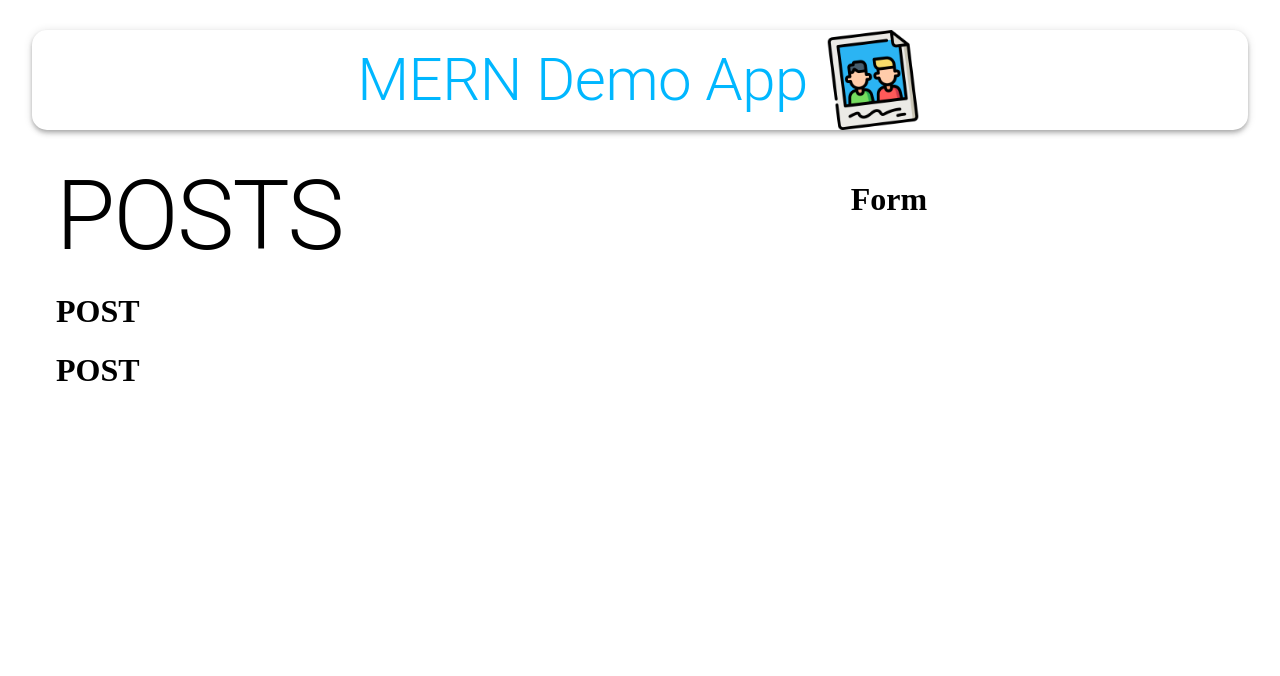
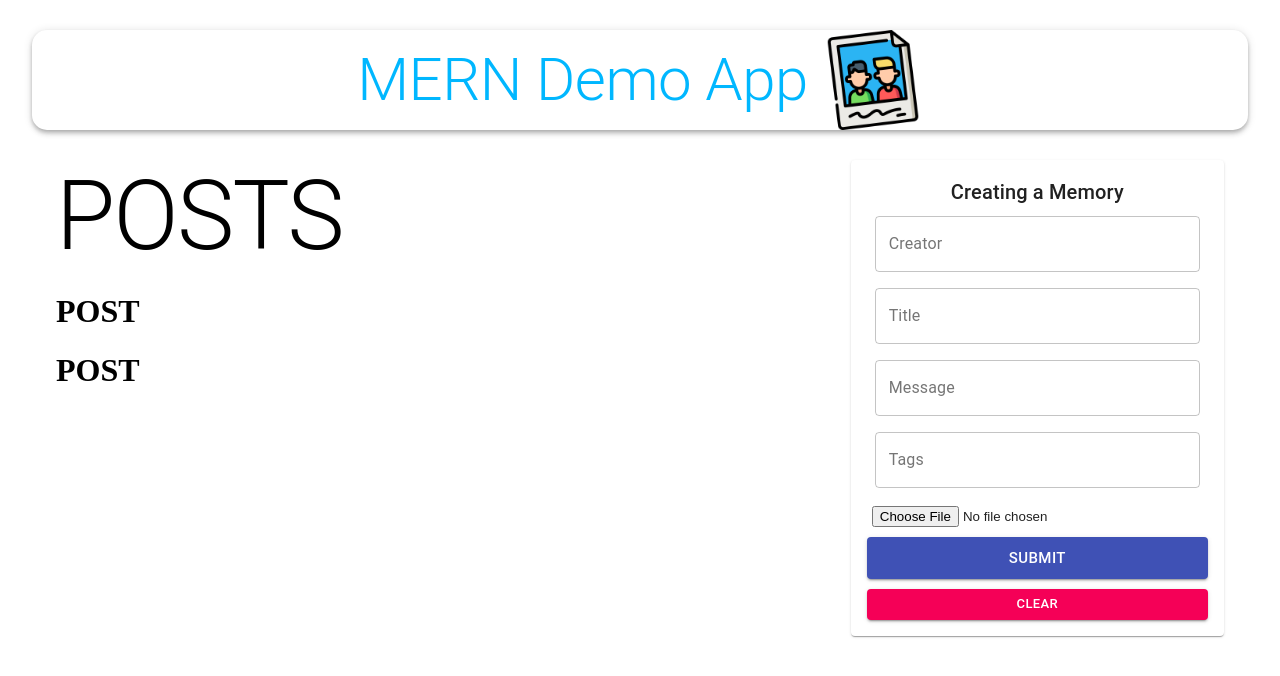
Before and after one commit to AlexGidge/MERN-Demo, a React (Create React App) app in the folder Client/: page / in a window 1280 px wide. Shown: the top 676 px of the page. Built offline with nearby package versions, Linux system fonts and the light colour scheme; no server answers.

Commit message:
Created submit form

```diff
--- a/Client/src/components/Form/Form.js
+++ b/Client/src/components/Form/Form.js
@@ -1,9 +1,38 @@
-import React from 'react';
+import React, { useState } from 'react';
+import { TextField, Typography, Button, Paper } from '@material-ui/core';
+import FileBase from 'react-file-base64';
 import useStyles from './styles';
 
 const Form = () => {
+  const [postData, setPostData] = useState({ creator: '', title: '', message: '', tags: '', selectedFile: '' });
+
   const classes = useStyles();
-  return <h1>Form</h1>;
+
+  const handleSubmit = () => {
+
+  }
+
+  const clear = () => {
+
+  }
+
+  return (
+    <Paper className={classes.paper}>
+      <form autoComplete="off" noValidate className={`${classes.root} ${classes.form}`} onSubmit={handleSubmit}>
+        <Typography variant="h6">Creating a Memory</Typography>
+        <TextField name="creator" variant="outlined" label="Creator" fullWidth value={postData.creator} onChange={(e) => setPostData({ ...postData, creator: e.target.value })} />
+        <TextField name="title" variant="outlined" label="Title" fullWidth value={postData.title} onChange={(e) => setPostData({ ...postData, title: e.target.value })} />
+        <TextField name="message" variant="outlined" label="Message" fullWidth value={postData.message} onChange={(e) => setPostData({ ...postData, message: e.target.value })} />
+        <TextField name="tags" variant="outlined" label="Tags" fullWidth value={postData.tags} onChange={(e) => setPostData({ ...postData, tags: e.target.value })} />
+        {/* TODO: Better way of handling form post data. This cannot be the react redux pattern */}
+        <div className={classes.fileInput}>
+          <FileBase type="file" multiple={false} onDone={({ base64 }) => setPostData({ ...postData, selectedFile: base64 })} />
+        </div>
+        <Button className={classes.buttonSubmit} variant="contained" color="primary" size="large" type="submit" fullWidth>Submit</Button>
+        <Button variant="contained" color="secondary" size="small" onClick={clear} fullWidth>Clear</Button>
+      </form>
+    </Paper >
+  );
 };
 
 export default Form;
--- a/Client/src/components/Posts/Posts.js
+++ b/Client/src/components/Posts/Posts.js
@@ -1,6 +1,7 @@
 import { Typography } from '@material-ui/core';
 import React from 'react';
 import { useSelector } from 'react-redux';
+import { TextField, Button, Paper } from '@material-ui/core';
 import Post from './Post/Post';
 import useStyles from './styles';
 
```
